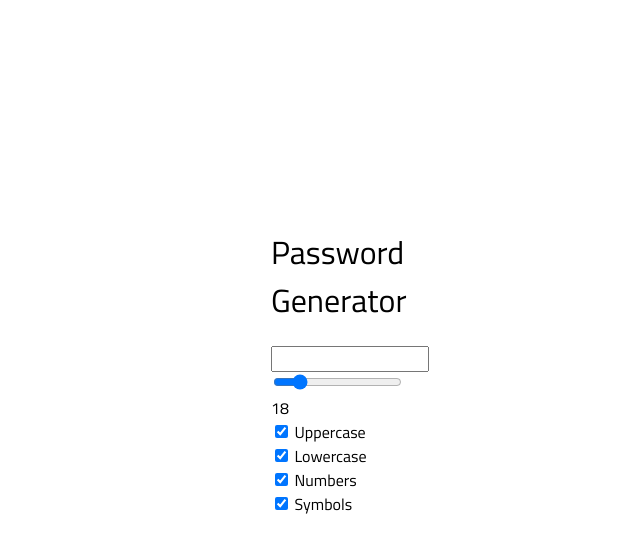
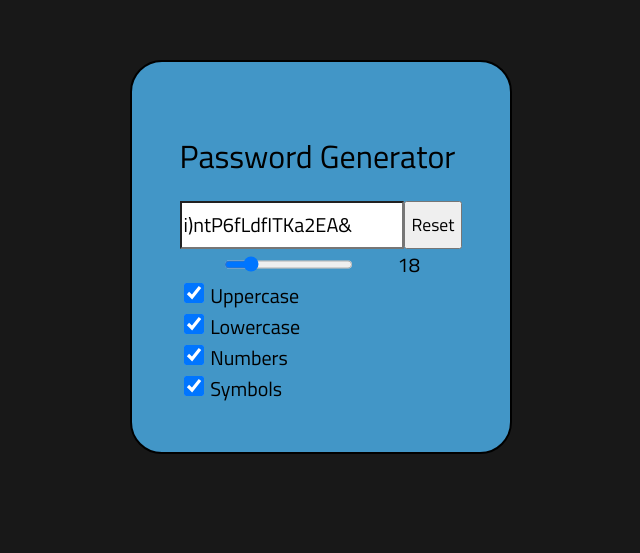
Before and after one commit to raphaelsanchez0/password-generator, a plain HTML site: page index.html in a window 1280 px wide. Shown: the part 143-696 px from the top of the page, without its empty margins (319-959 px from the left). Drawn offline with Linux system fonts and the light colour scheme.

Commit message:
styling finished and functionality complete

```diff
--- a/index.html
+++ b/index.html
@@ -15,10 +15,15 @@
 <body>
     <div class="generator">
         <h1>Password Generator</h1>
-        <input type="text" id="password">
-        <input id="password-length" type="range" min="1" max="100" value="18"
-            oninput="this.nextElementSibling.value = this.value">
-        <output>18</output>
+        <div id="password-and-reset">
+            <input type="text" id="password" name="password" placeholder="Check at least one box" readonly="true">
+            <input type="button" id="reset" value="Reset">
+        </div>
+        <div id="password-length">
+            <input id="password-slider" type="range" min="1" max="100" value="18"
+                oninput="this.nextElementSibling.value = this.value">
+            <output>18</output>
+        </div>
         <div id="conditions">
             <div>
                 <input type="checkbox" id="uppercase" name="uppercase" checked>
--- a/main.js
+++ b/main.js
@@ -1,9 +1,15 @@
+window.addEventListener('load', () => {
+    generatePassword()
+})
 const passwordElement = document.querySelector("#password");
-const passwordLength = document.querySelector("#password-length");
+const passwordLength = document.querySelector("#password-slider");
 const uppercase = document.querySelector("#uppercase");
 const lowercase = document.querySelector("#lowercase");
 const numbers = document.querySelector("#numbers");
 const symbols = document.querySelector("#symbols");
+const checkBoxes = document.querySelectorAll('input[type="checkbox"]')
+const resetButton = document.querySelector('#reset')
+
 
 const lowerChars = ["a", "b", "c", "d", "e", "f", "g",
     "h", "i", "j", "k", "l", "m", "n", "o", "p", "q", "r", "s",
@@ -14,25 +20,46 @@ const allSymbols = ["!", '"', "#", "$", "%", "&", "'", "(", ")", "*", "+", ",",
 const allDigits = ["0", "1", "2", "3", "4", "5", "6", "7", "8", "9"]
 
 passwordLength.addEventListener('mouseup', () => {
-    const password = generateRandomPassword(passwordLength.value, uppercase.checked, lowercase.checked, numbers.checked, symbols.checked)
-    updateText(password);
+    generatePassword()
 })
 
-function updateText(text) {
-    passwordElement.value = text;
+resetButton.addEventListener('click', () => {
+    generatePassword()
+})
+
+
+
+checkBoxes.forEach(checkBox => {
+    checkBox.addEventListener('input', () => {
+        generatePassword();
+    })
+})
+
+function generatePassword() {
+    const password = generateRandomString(passwordLength.value, uppercase.checked, lowercase.checked, numbers.checked, symbols.checked)
+
+    passwordElement.value = password;
 }
 
-function generateRandomPassword(length, uppercase, lowercase, numbers, symbols) {
+
+
+function generateRandomString(length, uppercase, lowercase, numbers, symbols) {
     const availableCharacters = stringBuilder(uppercase, lowercase, numbers, symbols)
     let password = ""
-    for (let i = 0; i < length; i++) {
-        password += availableCharacters[getRandomInt(availableCharacters.length)]
+    if (!uppercase && !lowercase && !numbers && !symbols) {
+        return null
+    } else {
+        for (let i = 0; i < length; i++) {
+            password += availableCharacters[getRandomInt(availableCharacters.length)]
+        }
     }
+
     return password;
 }
 
 function stringBuilder(uppercase, lowercase, numbers, symbols) {
     let availableCharacters = [];
+
     if (uppercase) {
         let upperChars = [].concat(...(lowerChars.map(char => char.toUpperCase().split(''))));
         availableCharacters.push(...upperChars);
--- a/stylesheet.css
+++ b/stylesheet.css
@@ -8,19 +8,58 @@
 }
 
 body {
-    padding: 0;
-    /* margin: 0%; */
+    display: flex;
+    justify-content: center;
+    align-items: center;
+    min-height: 100vh;
+    margin: 0;
+    background: #181818;
+}
+
+.generator {
+    border: 2px solid black;
+    background: #4296c7;
+    padding: 3rem;
+    border-radius: 2rem;
 
 }
 
-.generator {
+#password-and-reset {
+    display: flex;
 
-    position: absolute;
-    top: 0;
-    bottom: 0;
-    left: 0;
-    right: 0;
-    margin: auto;
-    width: 100px;
-    height: 100px;
 }
+
+#password-and-reset>input {
+    height: 3rem;
+}
+
+
+#password {
+    flex: 4;
+    appearance: none;
+    outline: none;
+    font-size: 1.25em;
+}
+
+#reset {
+    flex: 1;
+    font-size: 1.1em;
+}
+
+output {
+    font-size: 1.25em;
+}
+
+#password-length {
+    display: flex;
+    justify-content: space-evenly;
+}
+
+#conditions>div>label {
+    font-size: 1.25em;
+}
+
+input[type="checkbox"] {
+    height: 1.5em;
+    width: 1.5em;
+}
```
Also changed, not shown: 1 other file.
